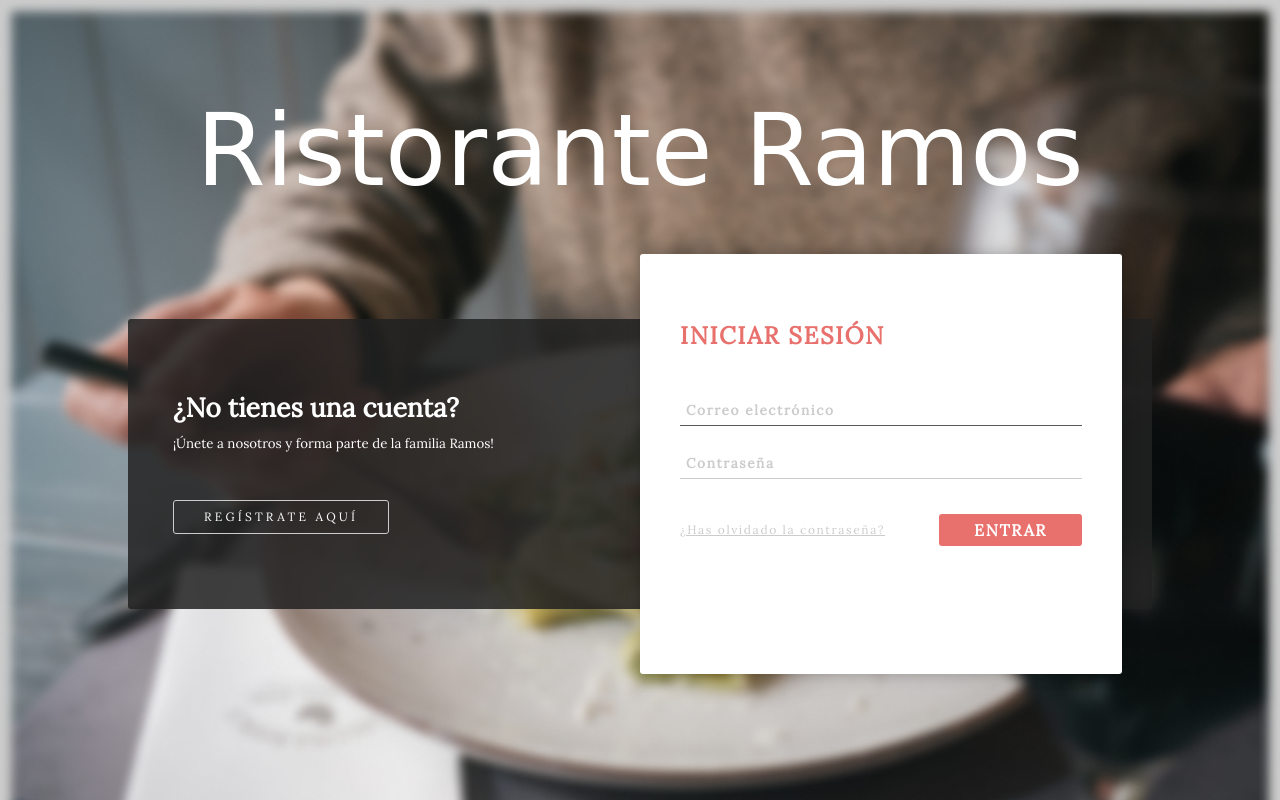
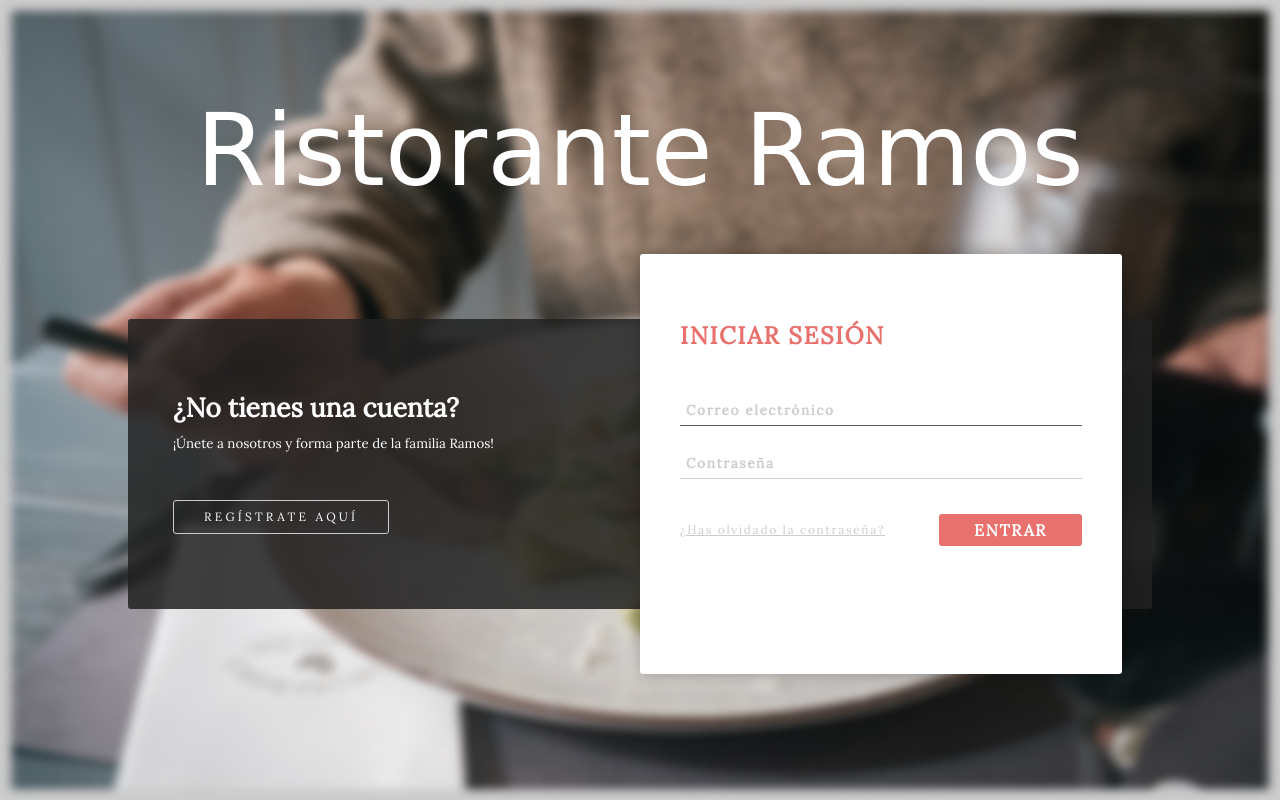
Before and after one commit to mariaartt/proyecto_Restaurante, a Django app: page /log-in/ in a window 1280 px wide. Run offline with Django 5.2, Linux system fonts and the light colour scheme; some libraries are stand-ins or nearby versions; some web fonts are replaced.

Commit message:
guardado por si acaso

```diff
--- a/templates/log-in.html
+++ b/templates/log-in.html
@@ -18,11 +18,10 @@
         <link href="https://fonts.googleapis.com/css2?family=Lora&display=swap" rel="stylesheet">
         <link href="https://cdn.jsdelivr.net/npm/bootstrap-icons@1.10.5/font/bootstrap-icons.css" rel="stylesheet">
         <link rel="stylesheet" href="{% static 'css/general.css' %}">
-        <link rel="stylesheet" href="{% static 'css/navbar.css' %}">
         <link rel="stylesheet" href="{% static 'css/log-in.css' %}">
     </head>
 {% block content %}
-    <section class="user" style="background-image: url('/static/images/fondo_log_in.png'); background-size: 100%;">
+    <section class="user" style="background-image: url('/static/images/fondo_log_in.png'); background-size: 100% 100%; background-repeat: no-repeat;">
     <h1>Ristorante Ramos</h1>
       <div class="user_options-container">
         <div class="user_options-text">
```
